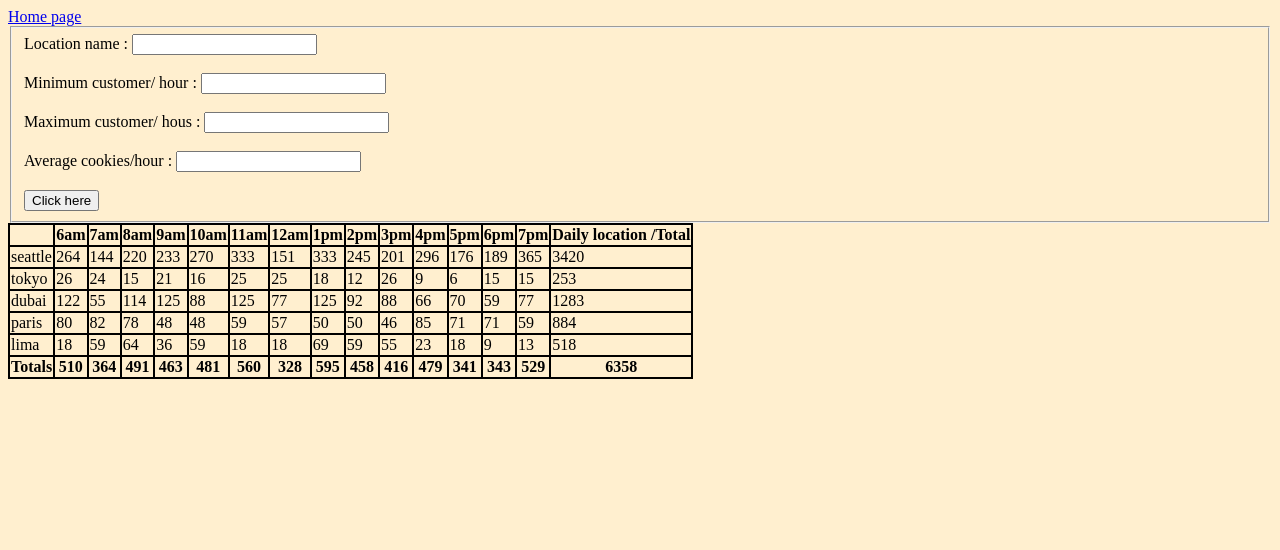
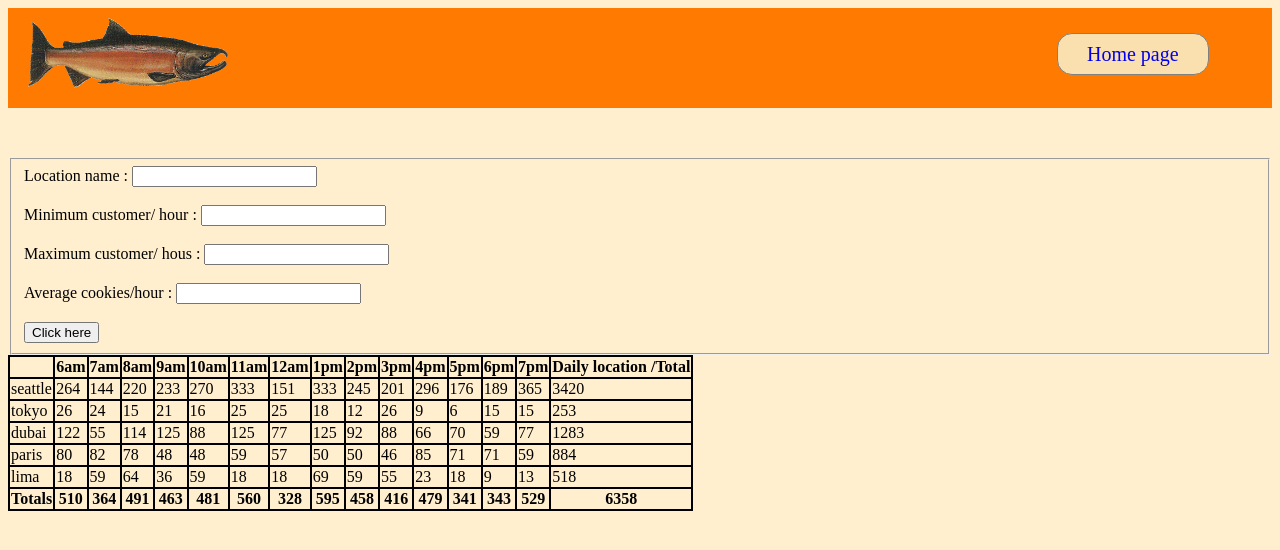
Before and after one commit to nooraldeen97/cookie-stand, a plain HTML site: page sales.html in a window 1280 px wide. Drawn offline with Linux system fonts and the light colour scheme.

Commit message:
fixed total cookies

```diff
--- a/Css/style.css
+++ b/Css/style.css
@@ -134,3 +134,31 @@ body{
         padding-top: 30px;
 
     }
+
+
+#salesheader{
+    background-color:#ff7a00 ;
+    height: 100px;
+    margin-bottom: 50px;
+}
+
+#salesheader div{
+    float: left;
+    padding-left: 20px;
+    padding-top: 10px;
+}
+
+#salesheader a{
+    float:right;
+    text-decoration: none;
+    background-color:#f9e0ae ;
+    width: 150px;
+    height: 40px;
+   font-size: 20px;
+   border: gray solid 1px;
+   text-align: center;
+   line-height:40px;
+   border-radius: 15px;
+   margin-right:5% ;
+   margin-top: 2%;
+}
--- a/app.js
+++ b/app.js
@@ -36,12 +36,14 @@ Location.prototype.RandomCustomerNumber = function () {
 }
 
 Location.prototype.CookiesP = function () {
+    this.totalcookies=0;
     for (let i = 0; i < time.length; i++) {
 
         this.cookiesPurchasedPerHour.push(Math.floor(this.customersNumberPerHour[i] * this.avgCookiesPerHour));
         this.totalcookies = this.totalcookies + this.cookiesPurchasedPerHour[i];
 
     }
+
 }
 
 
@@ -53,8 +55,6 @@ let tokyo = new Location('tokyo', 3, 24, 1.2);
 let dubai = new Location('dubai', 11, 38, 3.7);
 let paris = new Location('paris', 20, 38, 2.3);
 let lima = new Location('lima', 2, 16, 4.6);
-
-
 
 
 
@@ -111,6 +111,7 @@ Location.prototype.rendered = function () {
         let tdShops = document.createElement('td');
         trElement.appendChild(tdShops);
         tdShops.textContent = this.cookiesPurchasedPerHour[x];
+        console.log(this.cookiesPurchasedPerHour[x]);
 
     }
 
@@ -179,18 +180,22 @@ function submitter(event) {
     let userEvent = new Location(name, minCustomer, maxCustomer, avgCookiesPerHour);
     console.log(userEvent);
     tableElement.textContent = '';
+
     first();
+
     for (let h = 0; h < locationArray.length; h++) {
+
         locationArray[h].RandomCustomerNumber();
         locationArray[h].CookiesP();
         locationArray[h].rendered();
     }
+
     final();
 
 
 
+
 }
-
 
 
 
--- a/sales.html
+++ b/sales.html
@@ -10,7 +10,15 @@
 
 
 <body>
+
+<header id='salesheader'>
+    <div>
+        <img src="img/salmon.png"
+            width="200px" height="70px">
+    </div>
+
     <a href="index.html">Home page</a>
+</header>
     <form action="" id='userEvent'>
         <fieldset>
             <label for="place">Location name :</label>
```
Also changed, not shown: index.html (+8 -8 lines), img/chinook.jpg (added), img/cutter.jpg (added), img/family.jpg (added), img/fish.jpg (added), img/frosted-cookie.jpg (added), img/salmon.png (added), img/shirt.jpg (added).
